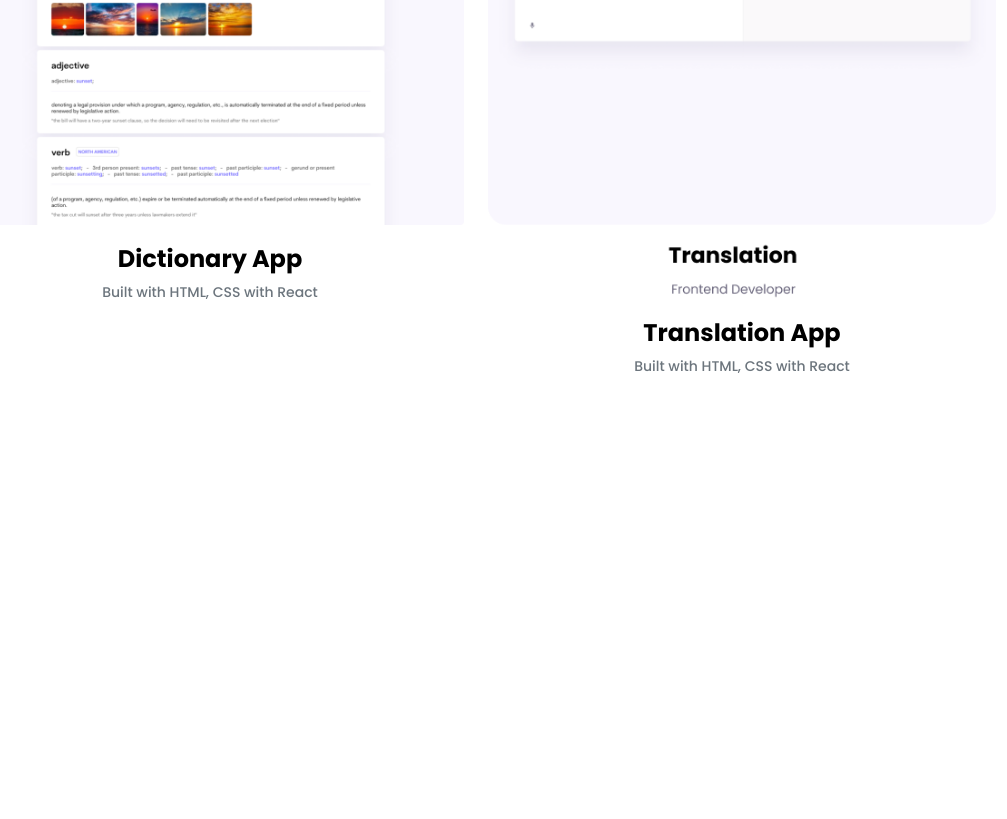
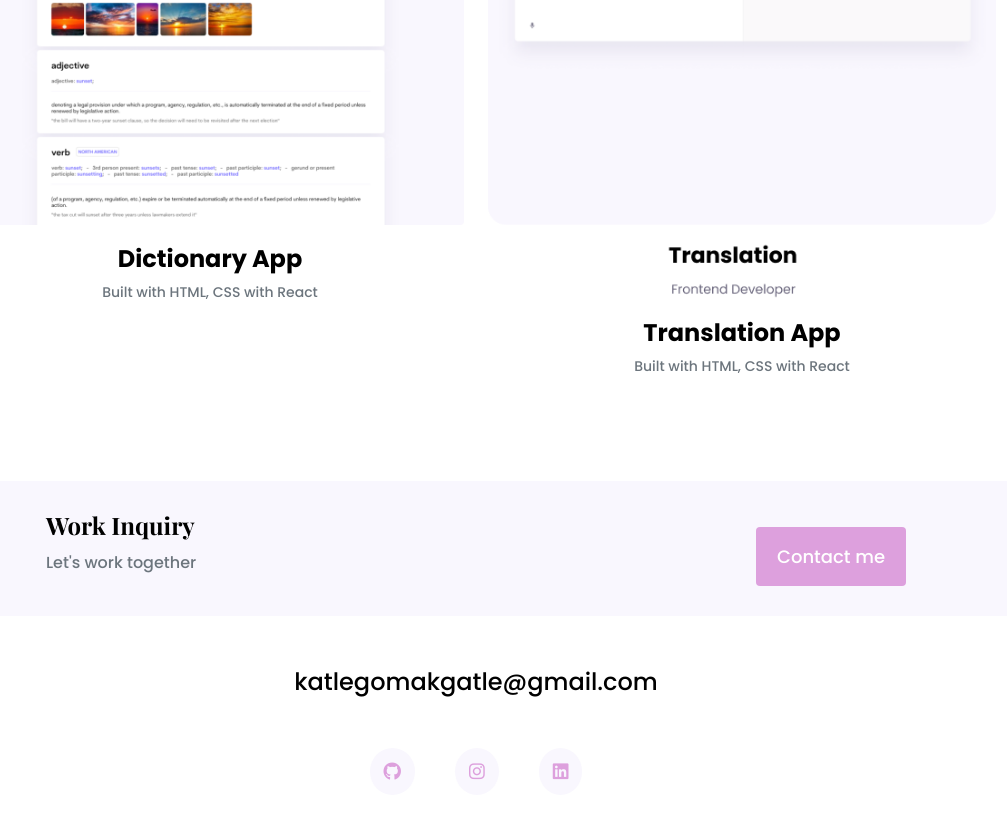
Before and after one commit to KatlegoM02/My-Portfolio-Project, a plain HTML site: page work.html in a window 1280 px wide. Shown: the part 1311-2130 px from the top of the page, without its empty margins (164-1171 px from the left). Before the commit the page ends 1922 px from the top, so only its background shows below. Drawn offline with nearby package versions, Linux system fonts and the light colour scheme; a web font is replaced by a local one.

Commit message:
added a footer

```diff
--- a/styles/portfolio.css
+++ b/styles/portfolio.css
@@ -66,7 +66,7 @@ p {
     padding: 15px 20px;
 }
 .logo{
-    max-width: 40px;
+    max-height: 40px;
 
 }
 nav {
@@ -160,7 +160,44 @@ nav li.active a {
 .content {
     margin: 30px;
 }
+footer {
+  margin: 60px 0;
+}
 
+footer .contact-box {
+  background: var(--secondary-color);
+  padding: 30px 120px;
+  border-radius: 10px;
+}
+
+footer .contact-box p {
+  margin: 0;
+}
+
+footer .email-link {
+  text-decoration: none;
+  color: black;
+  font-size: 24px;
+}
+
+footer .email-link:hover {
+  color: var(--branding-color);
+}
+
+footer .social-links a {
+  margin: 0 20px;
+  color: var(--branding-color);
+  background: var(--secondary-color);
+  padding: 10px 14px;
+  border-radius: 50%;
+  font-size: 18px;
+  transition: all 100ms ease-in-out;
+}
+
+footer .social-links a:hover {
+  color: white;
+  background: var(--branding-color);
+}
 
 
 @media (max-width:960px) {
--- a/work.html
+++ b/work.html
@@ -26,7 +26,7 @@
         <div class="content">
             <h1 class="mb-5"> Take a look at what I have been working on!</h1>
             <div class="row">
-               <div class="col-6 mb-4">
+               <div class="col-md-6 mb-4">
                 <img src="images/yogurt.png" class="img-fluid mb-3 rounded" alt="" />
                 <h3 class="text-center m-0"> Yogurt Project</h3>
                 <p class="text-center text-muted"> Built with HTML and css</p>
@@ -66,6 +66,33 @@
           </div>
         </div>
     </div>
+    <footer>
+        <div class="contact-box justify-content-between mb-5 d-none d-md-flex">
+          <div>
+            <h4>Work Inquiry</h4>
+            <p class="text-muted">Let's work together</p>
+          </div>
+          <div>
+            <a href="" class="btn btn-branding mt-3"> Contact me </a>
+          </div>
+        </div>
+        <div class="d-flex justify-content-center mb-5">
+          <a href="mailto:katlegomakgatle@gmail.com" class="email-link">
+            katlegomakgatle@gmail.com
+          </a>
+        </div>
+        <div class="social-links d-flex justify-content-center">
+          <a href="https://github.com/KatlegoM02" target="_blank">
+            <i class="fab fa-github"></i>
+          </a>
+          <a href="https://www.instagram.com/invites/contact/?igsh=dp5hh0fq9xlp&utm_content=d6kyun0" target="_blank">
+            <i class="fab fa-instagram"></i>
+          </a>
+          <a href="https://www.linkedin.com/in/katlego-makgatle-a5aa17267?lipi=urn%3Ali%3Apage%3Ad_flagship3_messaging_conversation_detail%3BOJQhOzJ6R8yUkiM0piK%2Fhw%3D%3D" target="_blank">
+            <i class="fa-brands fa-linkedin"></i>
+          </a>
+        </div>
+      </footer>
 </div>
 </body>
 </html>
```
Also changed, not shown: about.html (+27 -0 lines), index.html (+27 -0 lines), images/logo-small.jpg (added).
